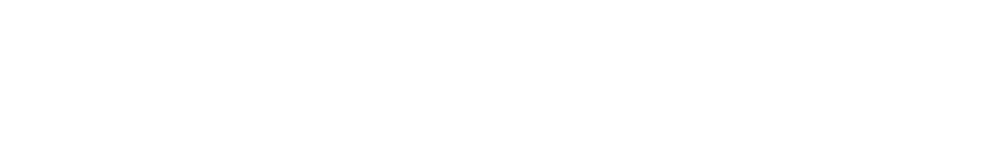
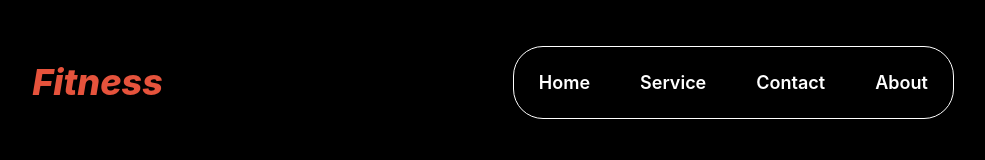
Before and after one commit to Bytes-Farabi/B10A2-versatile-ui, a plain HTML site: page index.html in a window 1280 px wide. Shown: the whole page, without its empty margins (147-1132 px from the left). Drawn offline with Linux system fonts and the light colour scheme.

Commit message:
header done

```diff
--- a/css/style.css
+++ b/css/style.css
@@ -0,0 +1,57 @@
+*{
+    margin: 0;
+    padding: 0;
+    box-sizing: border-box;
+}
+body{
+    width: 90%;
+    margin: 0 auto;
+    background: #000000;
+    font-family: "Inter", sans-serif;
+}
+a{
+    color: #FFFFFF;
+    text-decoration: none;
+}
+ul{
+    list-style-type: none;
+}
+.container{
+    width: 80%;
+    margin: 0 auto;
+}
+@import url('https://fonts.googleapis.com/css2?family=Inter:wght@100..900&display=swap');
+
+
+/* header design start here */
+.header-controller{
+    display: flex;
+    justify-content: space-between;
+    align-items: center;
+    margin-top: 5%;
+}
+.menu-side ul{
+    display: flex;
+    column-gap: 20px;
+}
+.logo-side h1{
+    color: rgb(230, 83, 60);
+    font-size: 36px;
+    font-weight: 800;
+    line-height: 120%;
+}
+.menu-side{
+    border: 1px solid #FFFFFF;
+    border-radius: 30px;
+    padding: 25px 10px;
+}
+.menu-side li a:hover{
+    background-color: #E6533C;
+    border-radius: 30px;
+}
+.menu-side a{
+    color: rgb(255, 255, 255);
+    font-size: 18px;
+    font-weight: 600;
+    padding: 15px;
+}
--- a/index.html
+++ b/index.html
@@ -9,7 +9,25 @@
 </head>
 <body>
     <nav>
-
+        <header>
+            <section class="header-section">
+                <div class="container">
+                    <div class="header-controller">
+                        <div class="logo-side">
+                            <h1><em>Fitness</em></h1>
+                        </div>
+                        <div class="menu-side">
+                            <ul>
+                                <li><a href="">Home</a></li>
+                                <li><a href="">Service</a></li>
+                                <li><a href="">Contact</a></li>
+                                <li><a href="">About</a></li>
+                            </ul>
+                        </div>
+                    </div>
+                </div>
+            </section>
+        </header>
     </nav>
 </body>
 </html>
```
